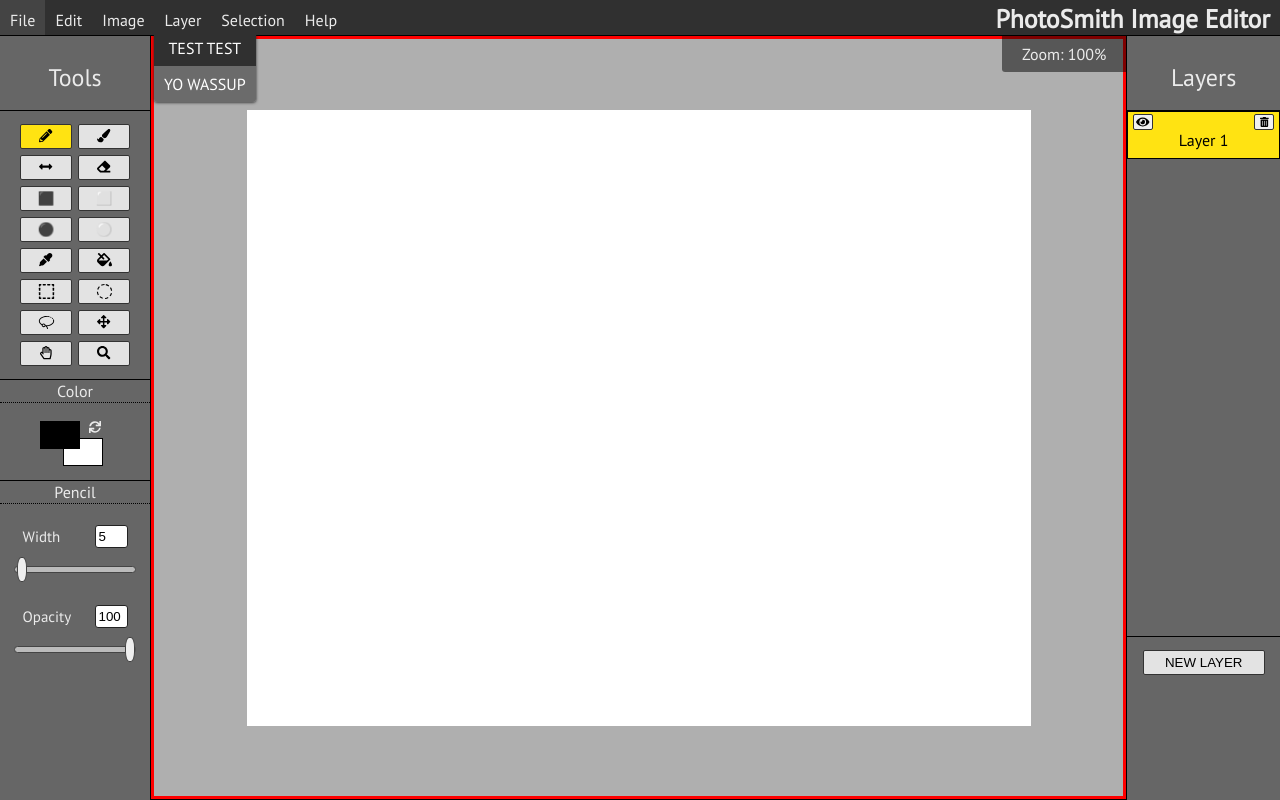
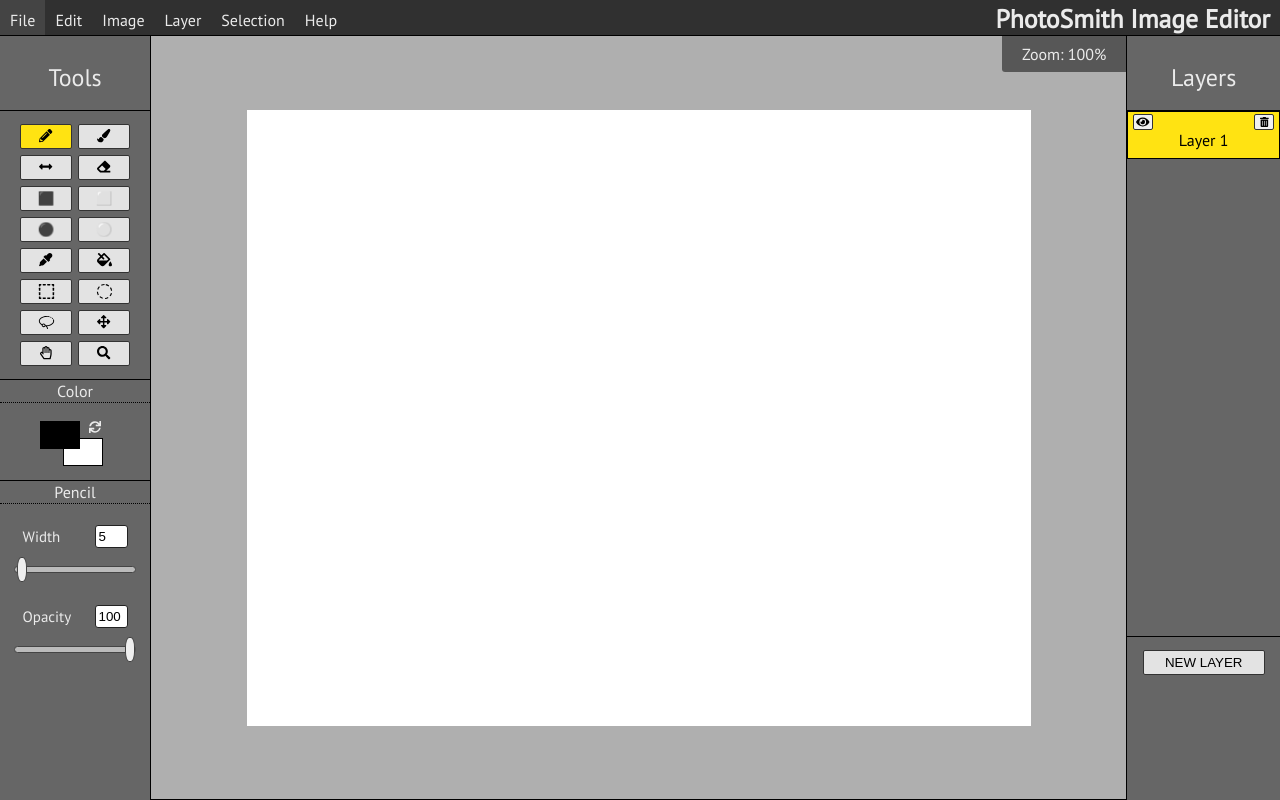
Before and after one commit to DuckEverlasting/snapshot, a React (Create React App) app: page / in a window 1280 px wide. Built offline with nearby package versions, Linux system fonts and the light colour scheme.

Commit message:
removed test window from dev branch

```diff
--- a/src/panels/Workspace.js
+++ b/src/panels/Workspace.js
@@ -20,7 +20,6 @@ import { addOpacity, toArrayFromRgba } from "../utils/colorConversion.js";
 import getCursor from "../utils/cursors";
 
 import { updateWorkspaceSettings } from "../actions/redux";
-import DraggableWindow from "../components/DraggableWindow";
 
 const WorkspaceSC = styled.div`
   position: relative;
@@ -368,9 +367,6 @@ export default function Workspace() {
       onMouseMove={handleMouseMove}
       cursor={getCursor(isDragging ? "activeHand" : activeTool)}
     >
-      <DraggableWindow name="TEST TEST">
-        <p>YO WASSUP</p>
-      </DraggableWindow>
       <ZoomDisplaySC>Zoom: {Math.ceil(zoomPct * 100) / 100}%</ZoomDisplaySC>
       <CanvasPaneSC
         translateX={translateX}
```
